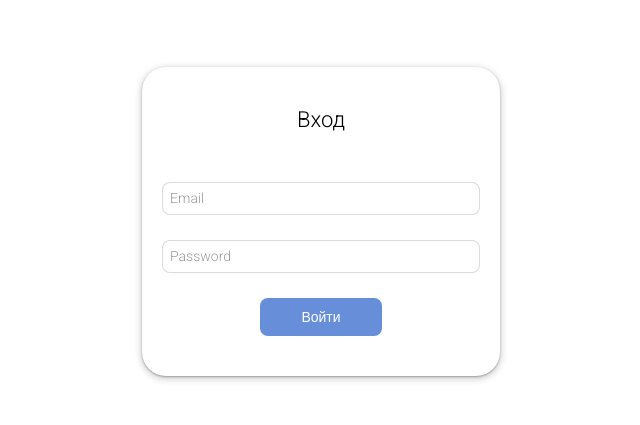
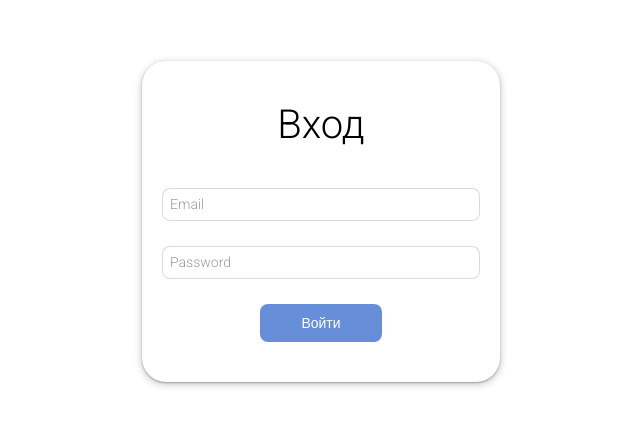
Before and after one commit to ovsaltuk/budget-front, a React (Create React App) app: page / in a window 1280 px wide. Shown: the part 179-604 px from the top of the page, without its empty margins (319-959 px from the left). Built offline with nearby package versions, Linux system fonts and the light colour scheme.

Commit message:
add button component

```diff
--- a/src/components/SingInForm/SingInForm.tsx
+++ b/src/components/SingInForm/SingInForm.tsx
@@ -3,6 +3,7 @@ import { singInSchema, SingInValues } from "./schema";
 import { zodResolver } from "@hookform/resolvers/zod";
 import "./styles.scss";
 import { InputField } from "../common/InputField/InputField";
+import { Button } from "../common/Button/Button";
 
 const SingInForm = () => {
 
@@ -21,13 +22,9 @@ const SingInForm = () => {
         <h3 className="title">Вход</h3>
 
         <form onSubmit={handleSubmit(onSubmit)} className="form">
-
             <InputField register={register} name="email" label="Email" type="email" error={errors.email?.message}/>
             <InputField register={register} name="password" label="Password" type="password" error={errors.password?.message}/>
-
-            <button type="submit" disabled={isSubmitting} className="button">
-                Войти
-            </button>
+            <Button text="Войти" disabled={isSubmitting} type="submit"/>
         </form>
 
     </div>)
--- a/src/components/SingInForm/styles.scss
+++ b/src/components/SingInForm/styles.scss
@@ -4,7 +4,7 @@
   display: flex;
   flex-direction: column;
   align-items: center;
-  gap: 50px;
+  gap: 40px;
   padding: 40px 20px;
   border-radius: v.$main-rounded;
   background: #fff;
@@ -19,18 +19,6 @@
 }
 
 .title {
-  font-size: 22px;
+  font-size: 40px;
   font-weight: 300;
 }
-
-
-
-.button {
-  padding: 10px 40px;
-  font-size: 14px;
-  color: v.$color_text_white;
-  background-color: v.$primary_color;
-  border-radius: v.$input-rounded;
-  border: 1px solid transparent;
-  cursor: pointer;
-}
--- /dev/null
+++ b/src/components/common/Button/Button.tsx
@@ -0,0 +1,16 @@
+import { ButtonHTMLAttributes } from "react";
+import "./styles.scss";
+
+
+interface IButtonProps extends ButtonHTMLAttributes<HTMLButtonElement> {
+    text: string,
+    variant?: 'primary' | 'secondary'
+}
+
+export const Button = ({
+    text,
+    variant = "primary",
+    ...props
+}: IButtonProps) => {
+    return (<button className="button" {...props}>{text}</button>)
+}
--- /dev/null
+++ b/src/components/common/Button/styles.scss
@@ -0,0 +1,11 @@
+@use "../../../var" as v;
+
+.button {
+  padding: 10px 40px;
+  font-size: 14px;
+  color: v.$color_text_white;
+  background-color: v.$primary_color;
+  border-radius: v.$input-rounded;
+  border: 1px solid transparent;
+  cursor: pointer;
+}
```
Also changed, not shown: src/components/common/InputField/InputField.tsx (+5 -5 lines).
